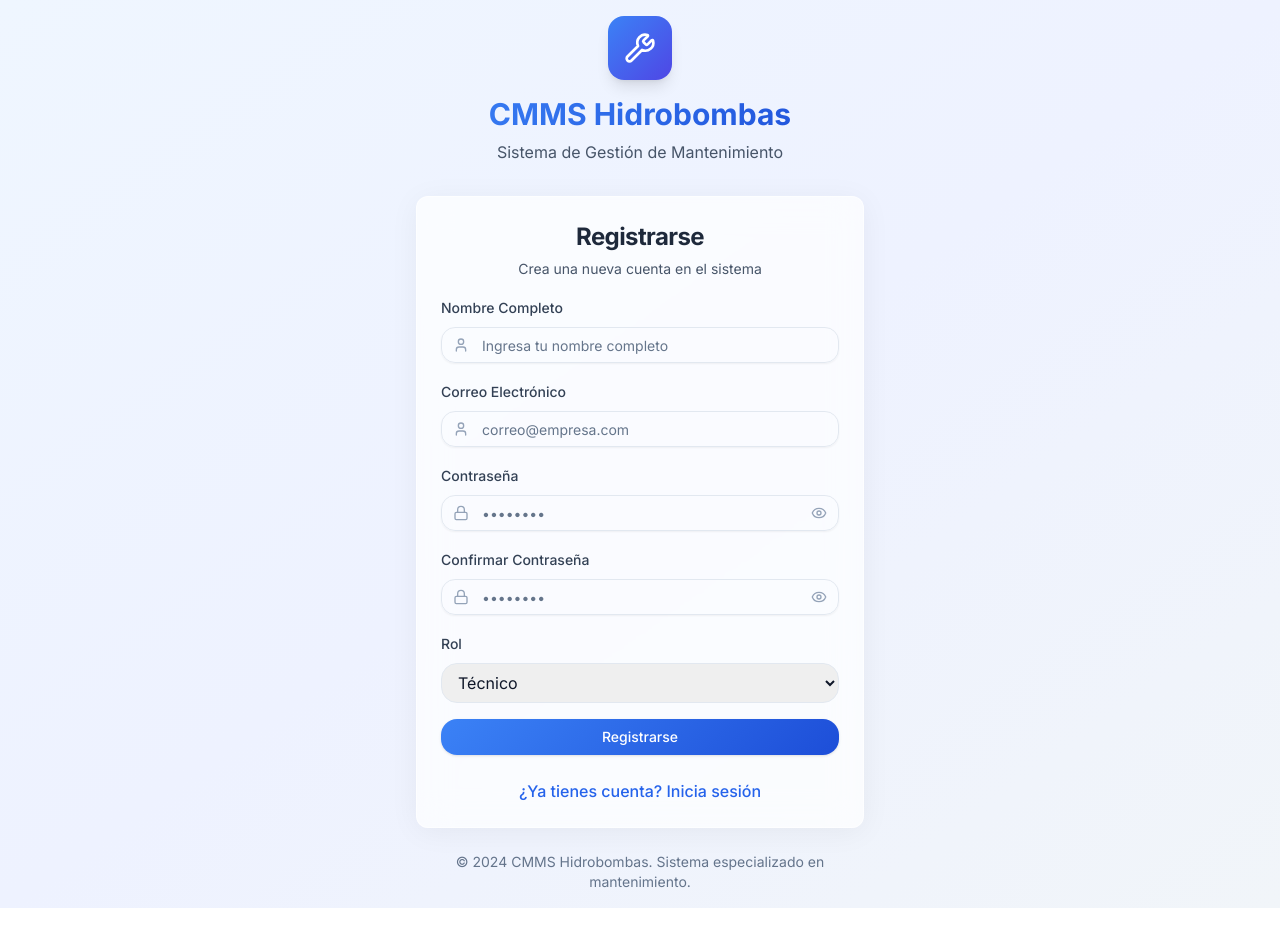
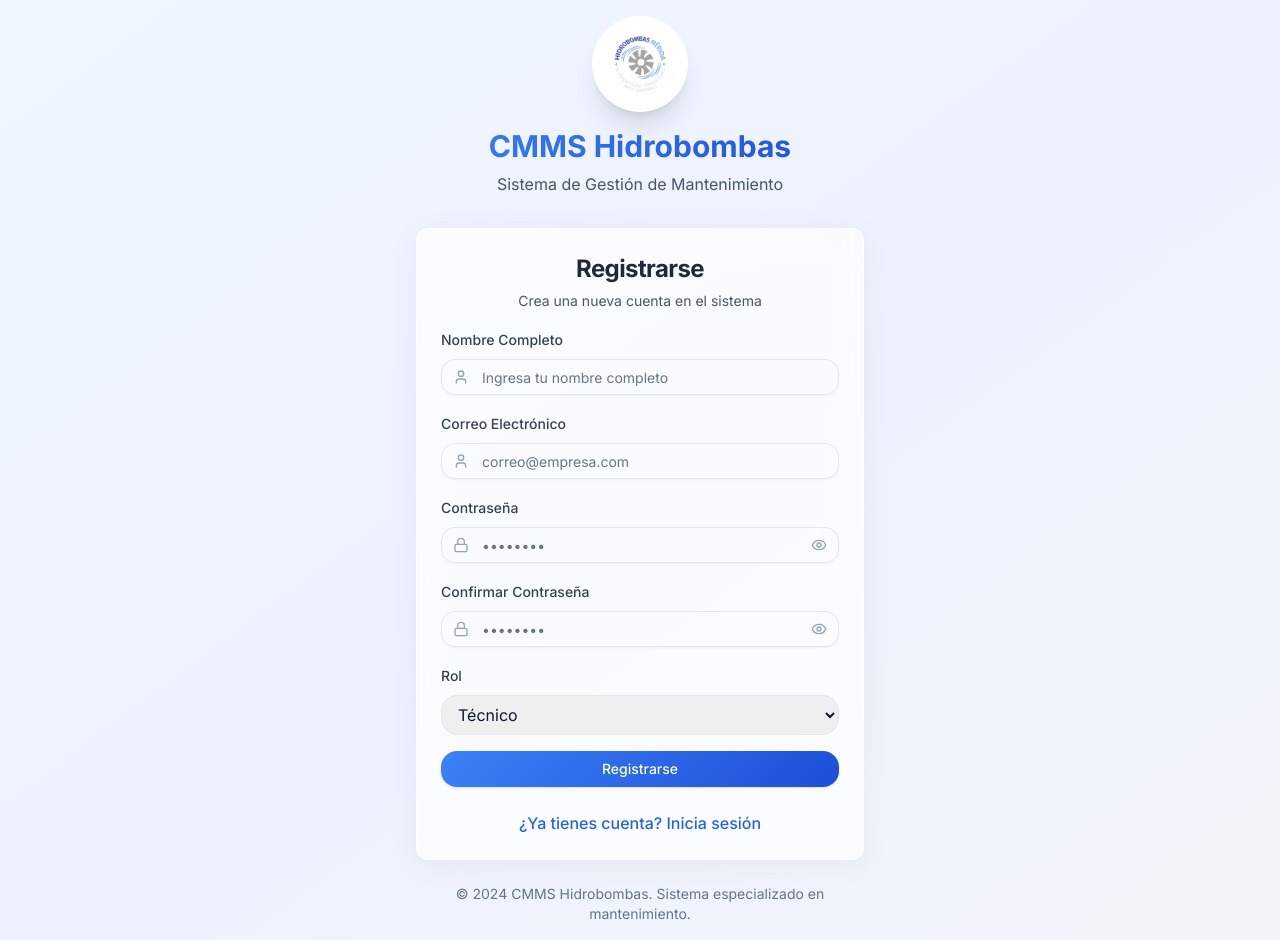
Before and after one commit to ROMEROLUIS15/cmms-hidrobombas-merida, a React (Create React App) app in the folder frontend/: page /register in a window 1280 px wide. Before the commit the page ends 908 px from the top, so only its background shows below. Built offline with nearby package versions, Linux system fonts and the light colour scheme; no server answers.

Commit message:
feat: add company logo and update navigation and login components

```diff
--- a/frontend/src/components/Login.js
+++ b/frontend/src/components/Login.js
@@ -12,6 +12,8 @@ import { toast } from 'sonner';
 
 const BACKEND_URL = process.env.REACT_APP_BACKEND_URL;
 const API = `${BACKEND_URL}/api`;
+
+import logo from '../assets/logo.jpg';
 
 const Login = ({ onLogin, isRegisterMode = false }) => {
   const [isLogin, setIsLogin] = useState(!isRegisterMode);
@@ -145,8 +147,8 @@ const Login = ({ onLogin, isRegisterMode = false }) => {
       <div className="w-full max-w-md animate-fade-in">
         {/* Logo/Header */}
         <div className="text-center mb-8">
-          <div className="inline-flex items-center justify-center w-16 h-16 bg-gradient-to-br from-blue-500 to-indigo-600 rounded-2xl shadow-lg mb-4">
-            <Wrench className="w-8 h-8 text-white" />
+          <div className="inline-flex items-center justify-center w-24 h-24 bg-white rounded-full shadow-xl mb-4 p-2">
+            <img src={logo} alt="Hidrobombas Mérida" className="w-full h-full object-contain rounded-full" />
           </div>
           <h1 className="text-3xl font-bold text-gradient mb-2">
             CMMS Hidrobombas
--- a/frontend/src/components/Navigation.js
+++ b/frontend/src/components/Navigation.js
@@ -13,6 +13,8 @@ import {
   ClipboardList,
   Building2
 } from 'lucide-react';
+
+import logo from '../assets/logo.jpg';
 
 const Navigation = ({ user, onLogout }) => {
   const location = useLocation();
@@ -88,8 +90,8 @@ const Navigation = ({ user, onLogout }) => {
             {/* Logo */}
             <div className="flex items-center shrink-0 min-w-0">
               <Link to="/dashboard" className="flex items-center space-x-3 hover:opacity-80 transition-opacity min-w-0">
-                <div className="flex items-center justify-center w-10 h-10 shrink-0 bg-gradient-to-br from-primary to-secondary rounded-xl shadow-lg shadow-primary/20">
-                  <Wrench className="w-5 h-5 text-white" />
+                <div className="flex items-center justify-center w-12 h-12 shrink-0 bg-white rounded-full p-1 shadow-md">
+                  <img src={logo} alt="Hidrobombas Mérida" className="w-full h-full object-contain rounded-full" />
                 </div>
                 <div className="hidden sm:block">
                   <h1 className="text-xl font-bold text-gradient">
```
Also changed, not shown: frontend/src/assets/logo.jpg (added), 1 other file (tests, documents, lock files or other folders).
